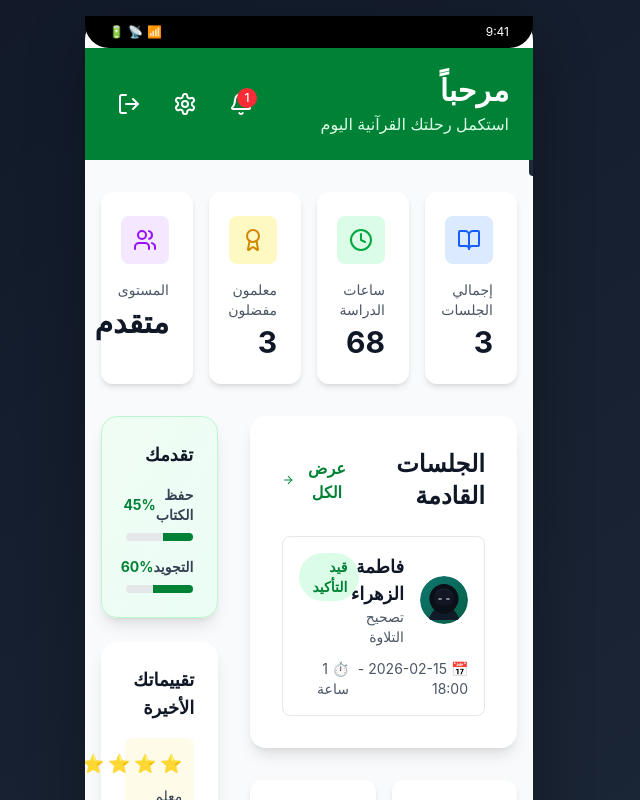
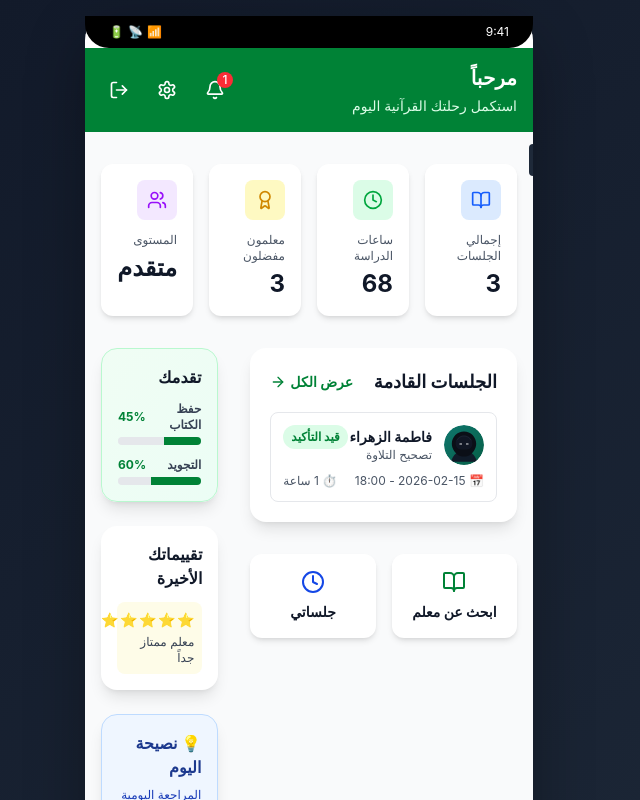
Before and after one commit to mohamedessamcs96/Maqraa, a React (Vite) app: page /learner/dashboard in a window 1280 px wide. Shown: the top 800 px of the page, without its empty margins (331-971 px from the left). Built offline with nearby package versions, Linux system fonts and the light colour scheme.

Commit message:
update the test

```diff
--- a/src/app/pages/auth/LandingPage.tsx
+++ b/src/app/pages/auth/LandingPage.tsx
@@ -163,7 +163,8 @@ export function LandingPage({}: LandingPageProps) {
         </motion.div>
       </section>
 
-      {/* Assessment Section */}
+      {/* Assessment Section - Only for Learners */}
+      {isAuthenticated && user?.role === 'learner' && (
         <section className="max-w-6xl mx-auto px-3 md:px-4 py-12 md:py-16 bg-gradient-to-r from-orange-50 to-red-50 rounded-3xl mx-3 md:mx-4 mb-12 md:mb-16">
           <motion.div
             initial={{ opacity: 0, y: 20 }}
@@ -178,17 +179,11 @@ export function LandingPage({}: LandingPageProps) {
               سجل نفسك في اختبار مدته دقيقة واحدة فقط! سنحلل أدائك ونربطك بأفضل معلم مناسب لمستواك
             </p>
             <button
-            onClick={() => {
-              if (isAuthenticated && user?.role === 'learner') {
-                navigate('/learner/assessment');
-              } else {
-                navigate('/login');
-              }
-            }}
+              onClick={() => navigate('/learner/assessment')}
               className="px-8 py-4 bg-orange-600 hover:bg-orange-700 text-white rounded-lg font-bold transition inline-flex items-center gap-2 text-base"
             >
               <Mic className="w-5 h-5" />
-            {isAuthenticated && user?.role === 'learner' ? 'ابدأ الاختبار (اختياري)' : 'سجّل الدخول لبدء الاختبار'}
+              ابدأ الاختبار (اختياري)
               <ArrowRight className="w-5 h-5" />
             </button>
             <p className="text-xs md:text-sm text-gray-600 mt-4">
@@ -196,6 +191,7 @@ export function LandingPage({}: LandingPageProps) {
             </p>
           </motion.div>
         </section>
+      )}
       <section className="max-w-6xl mx-auto px-3 md:px-4 py-12 md:py-16">
         <h2 className="text-2xl sm:text-3xl md:text-4xl font-bold text-center mb-8 md:mb-16 text-gray-900">خدماتنا</h2>
 
--- a/src/app/pages/learner/LearnerDashboard.tsx
+++ b/src/app/pages/learner/LearnerDashboard.tsx
@@ -67,20 +67,20 @@ export function LearnerDashboard({}: LearnerDashboardProps) {
   return (
     <div className="min-h-screen bg-gray-50 pb-20" dir="rtl">
       {/* Header */}
-      <div className="bg-green-700 text-white p-6 sticky top-0 z-10">
+      <div className="bg-green-700 text-white p-4 sticky top-0 z-10">
         <div className="max-w-6xl mx-auto flex items-center justify-between">
           <div>
-            <h1 className="text-3xl font-bold">مرحباً {user?.name}</h1>
-            <p className="text-green-100 mt-1">استكمل رحلتك القرآنية اليوم</p>
+            <h1 className="text-xl font-bold">مرحباً {user?.name}</h1>
+            <p className="text-green-100 mt-1 text-sm">استكمل رحلتك القرآنية اليوم</p>
           </div>
-          <div className="flex items-center gap-4">
+          <div className="flex items-center gap-3">
             <button
               onClick={() => {}}
               className="relative hover:bg-green-600 rounded-full p-2 transition"
             >
-              <Bell className="w-6 h-6" />
+              <Bell className="w-5 h-5" />
               {notificationCount > 0 && (
-                <span className="absolute top-1 right-1 w-5 h-5 bg-red-500 text-white text-xs rounded-full flex items-center justify-center">
+                <span className="absolute top-0 right-0 w-4 h-4 bg-red-500 text-white text-xs rounded-full flex items-center justify-center">
                   {notificationCount}
                 </span>
               )}
@@ -89,7 +89,7 @@ export function LearnerDashboard({}: LearnerDashboardProps) {
               onClick={() => {}}
               className="hover:bg-green-600 rounded-full p-2 transition"
             >
-              <Settings className="w-6 h-6" />
+              <Settings className="w-5 h-5" />
             </button>
             <button
               onClick={() => {
@@ -98,7 +98,7 @@ export function LearnerDashboard({}: LearnerDashboardProps) {
               }}
               className="hover:bg-green-600 rounded-full p-2 transition"
             >
-              <LogOut className="w-6 h-6" />
+              <LogOut className="w-5 h-5" />
             </button>
           </div>
         </div>
@@ -115,13 +115,13 @@ export function LearnerDashboard({}: LearnerDashboardProps) {
                 initial={{ opacity: 0, y: 10 }}
                 animate={{ opacity: 1, y: 0 }}
                 transition={{ delay: index * 0.05 }}
-                className="bg-white rounded-xl p-6 shadow-md hover:shadow-lg transition"
+                className="bg-white rounded-xl p-4 shadow-md hover:shadow-lg transition"
               >
-                <div className={`w-12 h-12 rounded-lg ${stat.color} flex items-center justify-center mb-4`}>
-                  <Icon className="w-6 h-6" />
+                <div className={`w-10 h-10 rounded-lg ${stat.color} flex items-center justify-center mb-3`}>
+                  <Icon className="w-5 h-5" />
                 </div>
-                <p className="text-sm text-gray-600 mb-1">{stat.label}</p>
-                <p className="text-3xl font-bold text-gray-900">{stat.value}</p>
+                <p className="text-xs text-gray-600 mb-1">{stat.label}</p>
+                <p className="text-2xl font-bold text-gray-900">{stat.value}</p>
               </motion.div>
             );
           })}
@@ -135,13 +135,13 @@ export function LearnerDashboard({}: LearnerDashboardProps) {
               initial={{ opacity: 0, y: 20 }}
               animate={{ opacity: 1, y: 0 }}
               transition={{ delay: 0.1 }}
-              className="bg-white rounded-2xl shadow-lg p-8"
+              className="bg-white rounded-2xl shadow-lg p-5"
             >
-              <div className="flex items-center justify-between mb-6">
-                <h2 className="text-2xl font-bold text-gray-900">الجلسات القادمة</h2>
+              <div className="flex items-center justify-between mb-4">
+                <h2 className="text-lg font-bold text-gray-900">الجلسات القادمة</h2>
                 <button
                   onClick={() => navigate('/learner/sessions')}
-                  className="text-green-700 hover:text-green-800 font-bold flex items-center gap-1"
+                  className="text-green-700 hover:text-green-800 font-bold flex items-center gap-1 text-sm"
                 >
                   عرض الكل
                   <ArrowRight className="w-4 h-4" />
@@ -149,11 +149,11 @@ export function LearnerDashboard({}: LearnerDashboardProps) {
               </div>
 
               {upcomingSessions.length === 0 ? (
-                <div className="text-center py-8 text-gray-600">
-                  <p>لا توجد جلسات قادمة</p>
+                <div className="text-center py-6 text-gray-600">
+                  <p className="text-sm">لا توجد جلسات قادمة</p>
                   <button
                     onClick={() => navigate('/learner/teachers')}
-                    className="mt-4 px-4 py-2 bg-green-700 text-white rounded-lg hover:bg-green-800 transition"
+                    className="mt-3 px-4 py-2 text-sm bg-green-700 text-white rounded-lg hover:bg-green-800 transition"
                   >
                     احجز جلسة الآن
                   </button>
@@ -168,25 +168,25 @@ export function LearnerDashboard({}: LearnerDashboardProps) {
                         initial={{ opacity: 0, x: -20 }}
                         animate={{ opacity: 1, x: 0 }}
                         transition={{ delay: index * 0.1 }}
-                        className="p-4 border border-gray-200 rounded-lg hover:border-green-700 transition"
+                        className="p-3 border border-gray-200 rounded-lg hover:border-green-700 transition"
                       >
-                        <div className="flex items-start justify-between mb-3">
-                          <div className="flex items-center gap-4">
+                        <div className="flex items-start justify-between mb-2">
+                          <div className="flex items-center gap-3">
                             <img
                               src={teacher?.photoUrl || ''}
                               alt={teacher?.name}
-                              className="w-12 h-12 rounded-full object-cover"
+                              className="w-10 h-10 rounded-full object-cover"
                             />
                             <div>
-                              <h3 className="font-bold text-gray-900">{teacher?.name}</h3>
-                              <p className="text-sm text-gray-600">{serviceLabels[session.serviceType]}</p>
+                              <h3 className="font-bold text-sm text-gray-900">{teacher?.name}</h3>
+                              <p className="text-xs text-gray-600">{serviceLabels[session.serviceType]}</p>
                             </div>
                           </div>
-                          <span className="px-3 py-1 bg-green-100 text-green-700 text-sm font-bold rounded-full">
+                          <span className="px-2 py-1 bg-green-100 text-green-700 text-xs font-bold rounded-full">
                             {session.status === 'confirmed' ? 'قيد التأكيد' : 'مدفوع'}
                           </span>
                         </div>
-                        <div className="flex items-center justify-between text-sm text-gray-600">
+                        <div className="flex items-center justify-between text-xs text-gray-600">
                           <span>
                             📅 {session.date} - {session.time}
                           </span>
@@ -208,17 +208,17 @@ export function LearnerDashboard({}: LearnerDashboardProps) {
             >
               <button
                 onClick={() => navigate('/learner/teachers')}
-                className="bg-white rounded-xl p-6 shadow-md hover:shadow-lg transition text-center"
+                className="bg-white rounded-xl p-4 shadow-md hover:shadow-lg transition text-center"
               >
-                <BookOpen className="w-8 h-8 text-green-700 mx-auto mb-3" />
-                <p className="font-bold text-gray-900">ابحث عن معلم</p>
+                <BookOpen className="w-6 h-6 text-green-700 mx-auto mb-2" />
+                <p className="font-bold text-sm text-gray-900">ابحث عن معلم</p>
               </button>
               <button
                 onClick={() => navigate('/learner/sessions')}
-                className="bg-white rounded-xl p-6 shadow-md hover:shadow-lg transition text-center"
+                className="bg-white rounded-xl p-4 shadow-md hover:shadow-lg transition text-center"
               >
-                <Clock className="w-8 h-8 text-blue-700 mx-auto mb-3" />
-                <p className="font-bold text-gray-900">جلساتي</p>
+                <Clock className="w-6 h-6 text-blue-700 mx-auto mb-2" />
+                <p className="font-bold text-sm text-gray-900">جلساتي</p>
               </button>
             </motion.div>
           </div>
@@ -230,14 +230,14 @@ export function LearnerDashboard({}: LearnerDashboardProps) {
               initial={{ opacity: 0, y: 20 }}
               animate={{ opacity: 1, y: 0 }}
               transition={{ delay: 0.15 }}
-              className="bg-gradient-to-br from-green-50 to-emerald-50 rounded-2xl shadow-lg p-6 border border-green-200"
+              className="bg-gradient-to-br from-green-50 to-emerald-50 rounded-2xl shadow-lg p-4 border border-green-200"
             >
-              <h3 className="font-bold text-lg text-gray-900 mb-4">تقدمك</h3>
-              <div className="space-y-4">
+              <h3 className="font-bold text-base text-gray-900 mb-3">تقدمك</h3>
+              <div className="space-y-3">
                 <div>
-                  <div className="flex items-center justify-between mb-2">
-                    <span className="text-sm font-semibold text-gray-700">حفظ الكتاب</span>
-                    <span className="text-sm font-bold text-green-700">45%</span>
+                  <div className="flex items-center justify-between mb-1">
+                    <span className="text-xs font-semibold text-gray-700">حفظ الكتاب</span>
+                    <span className="text-xs font-bold text-green-700">45%</span>
                   </div>
                   <div className="w-full h-2 bg-gray-200 rounded-full overflow-hidden">
                     <div
@@ -247,9 +247,9 @@ export function LearnerDashboard({}: LearnerDashboardProps) {
                   </div>
                 </div>
                 <div>
-                  <div className="flex items-center justify-between mb-2">
-                    <span className="text-sm font-semibold text-gray-700">التجويد</span>
-                    <span className="text-sm font-bold text-green-700">60%</span>
+                  <div className="flex items-center justify-between mb-1">
+                    <span className="text-xs font-semibold text-gray-700">التجويد</span>
+                    <span className="text-xs font-bold text-green-700">60%</span>
                   </div>
                   <div className="w-full h-2 bg-gray-200 rounded-full overflow-hidden">
                     <div
@@ -266,19 +266,19 @@ export function LearnerDashboard({}: LearnerDashboardProps) {
               initial={{ opacity: 0, y: 20 }}
               animate={{ opacity: 1, y: 0 }}
               transition={{ delay: 0.2 }}
-              className="bg-white rounded-2xl shadow-lg p-6"
+              className="bg-white rounded-2xl shadow-lg p-4"
             >
-              <h3 className="font-bold text-lg text-gray-900 mb-4">تقييماتك الأخيرة</h3>
-              <div className="space-y-3">
-                <div className="p-3 bg-yellow-50 rounded-lg">
-                  <div className="flex gap-1 mb-2">
+              <h3 className="font-bold text-base text-gray-900 mb-3">تقييماتك الأخيرة</h3>
+              <div className="space-y-2">
+                <div className="p-2 bg-yellow-50 rounded-lg">
+                  <div className="flex gap-0.5 mb-1">
                     {[...Array(5)].map((_, i) => (
-                      <span key={i} className="text-yellow-400 text-lg">
+                      <span key={i} className="text-yellow-400 text-sm">
                         ⭐
                       </span>
                     ))}
                   </div>
-                  <p className="text-sm text-gray-700">معلم ممتاز جداً</p>
+                  <p className="text-xs text-gray-700">معلم ممتاز جداً</p>
                 </div>
               </div>
             </motion.div>
@@ -288,10 +288,10 @@ export function LearnerDashboard({}: LearnerDashboardProps) {
               initial={{ opacity: 0, y: 20 }}
               animate={{ opacity: 1, y: 0 }}
               transition={{ delay: 0.25 }}
-              className="bg-blue-50 rounded-2xl shadow-lg p-6 border border-blue-200"
+              className="bg-blue-50 rounded-2xl shadow-lg p-4 border border-blue-200"
             >
-              <h3 className="font-bold text-lg text-blue-900 mb-4">💡 نصيحة اليوم</h3>
-              <p className="text-sm text-blue-800">
+              <h3 className="font-bold text-base text-blue-900 mb-2">💡 نصيحة اليوم</h3>
+              <p className="text-xs text-blue-800">
                 المراجعة اليومية تساعد على تثبيت الحفظ. حاول مراجعة 5 دقائق في الصباح و10 دقائق في المساء
               </p>
             </motion.div>
```
Also changed, not shown: 5 other files (tests, documents, lock files or other folders). Lines whose indentation alone changed are shown as unchanged.
